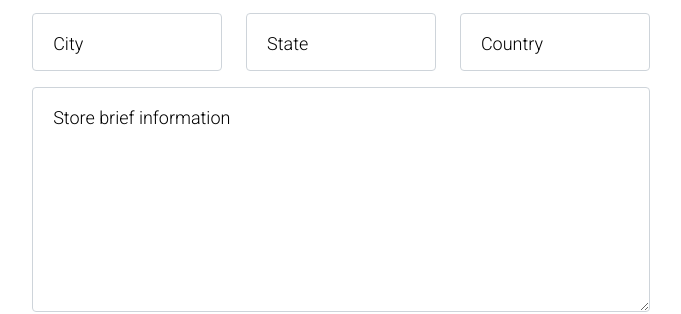
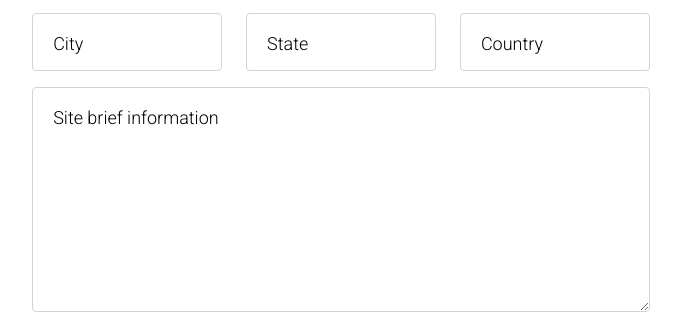
Before and after one commit to aftabkhalid/aks, a Jekyll site: the page built from audit-request.html, in a window 1280 px wide and 900 px high, scrolled down 1364 px. Shown: the part 153-467 px from the top of the window, without its empty margins (299-980 px from the left). Built offline with Jekyll 4.4.1, drawn with Linux system fonts in a browser that asks for light colours.

Commit message:
fix header

```diff
--- a/audit-request.html
+++ b/audit-request.html
@@ -330,7 +330,7 @@ description: I’m Aftab Khalid, a Lahore based UI/UX Designer, Illustrator, Ent
               <div class="col-12 mt-3">
                 <div class="form-floating">
                   <textarea style="height:225px;" class="form-control" name="message" id="message" rows="5" placeholder="Write message"></textarea>
-                  <label for="message" class="form-label">Store brief information</label>
+                  <label for="message" class="form-label">Site brief information</label>
                 </div>
               </div>
 
```
